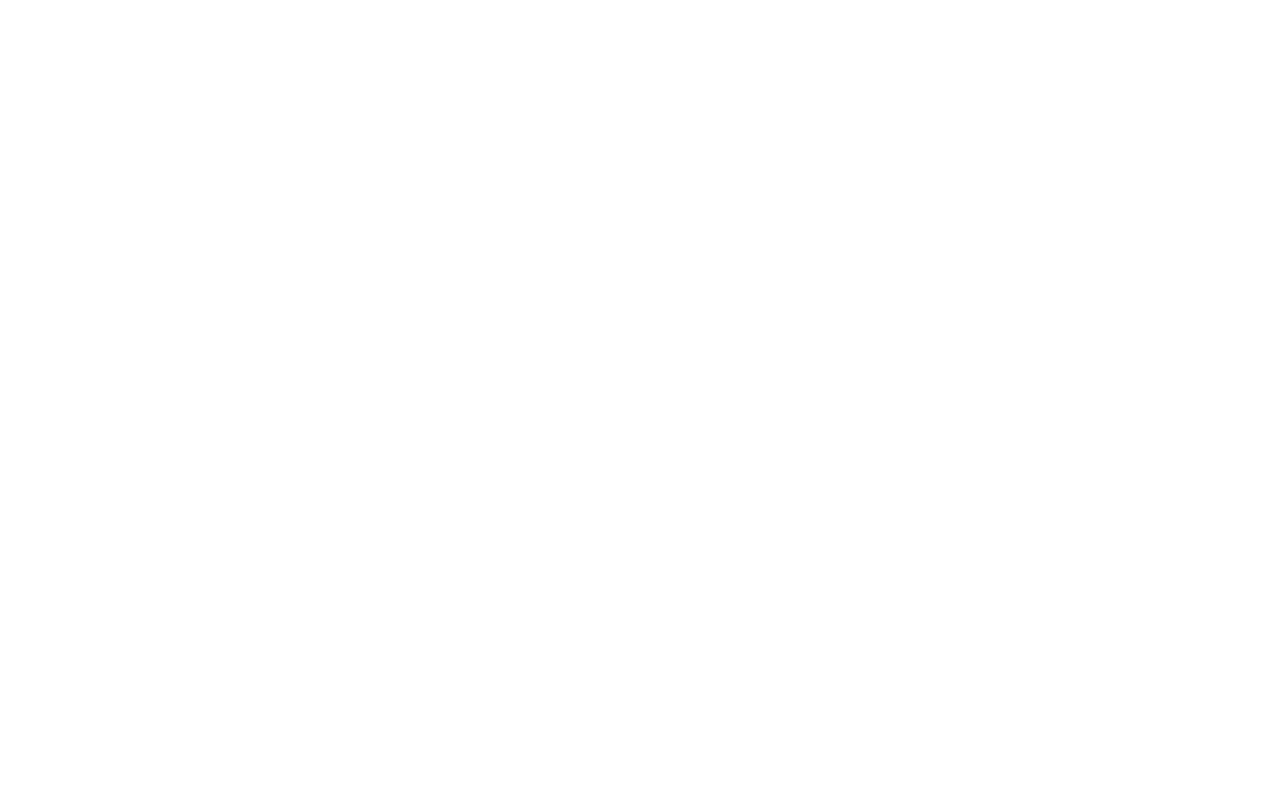
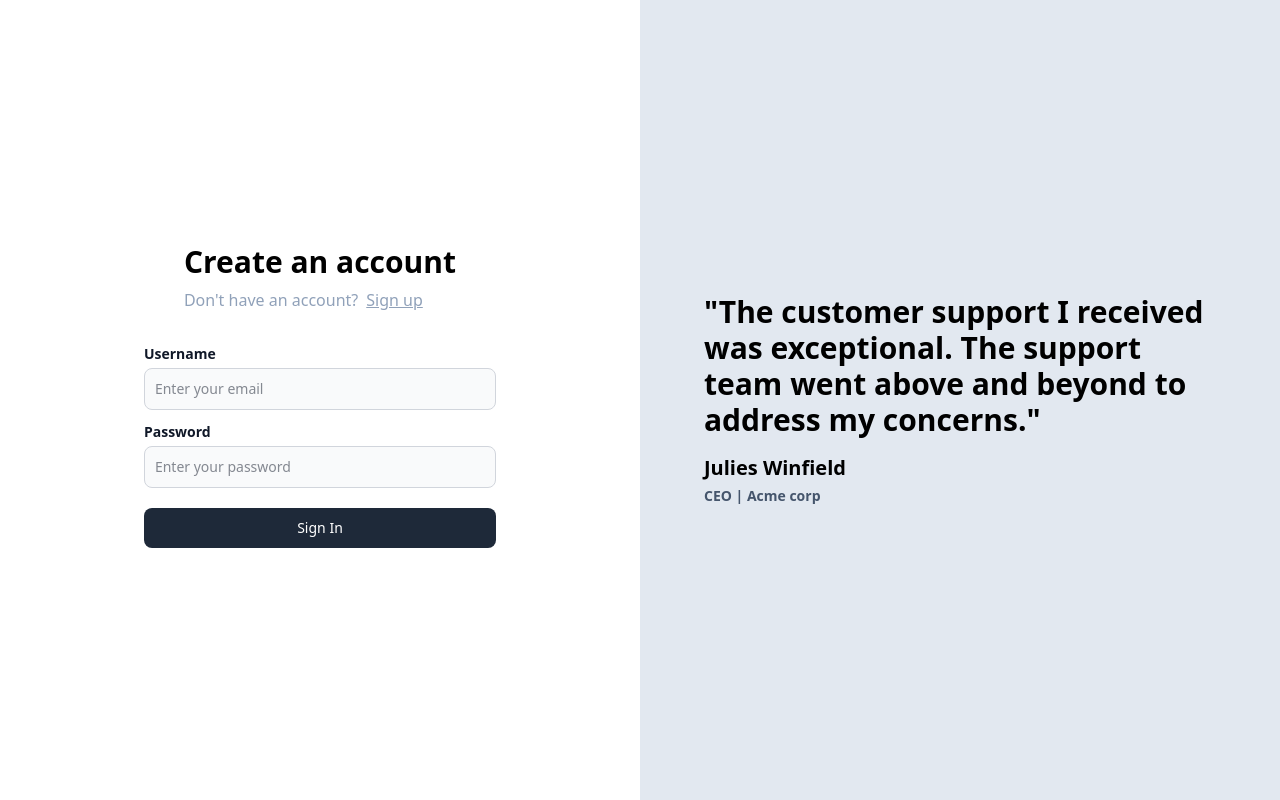
Before and after one commit to ronik297/medium, a React (Vite) app in the folder frontend/: page / in a window 1280 px wide. Before the commit this address had no page. Built offline with nearby package versions, Linux system fonts and the light colour scheme.

Commit message:
added / route

```diff
--- a/frontend/src/App.tsx
+++ b/frontend/src/App.tsx
@@ -10,8 +10,9 @@
     <>
       <BrowserRouter>
         <Routes>
+          <Route path="/" element={<Signin />} />
+          <Route path="/signin" element={<Signin />} />
           <Route path="/signup" element={<Signup />} />
-          <Route path="/signin" element={<Signin />} />
           <Route path="/blogs" element={<Blogs />} />
           <Route path="/blog/:id" element={<Blog />} />
           <Route path="/publish" element={<Publish />} />
```
